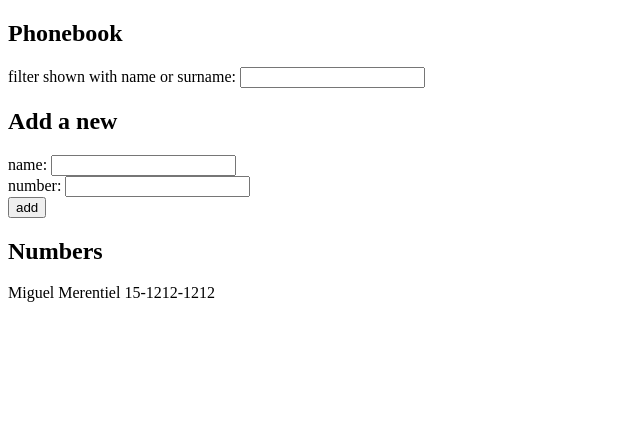
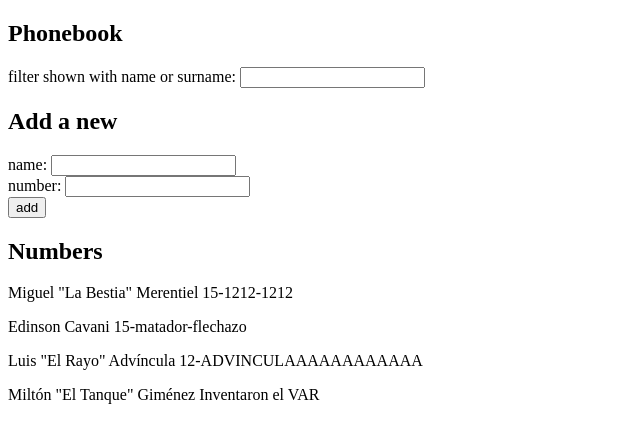
Before and after one commit to FedeGen12/fullstackopen, a React (Vite) app in the folder part2/phonebook/: page / in a window 1280 px wide. Shown: the top 438 px of the page, without its empty margins (0-640 px from the left). Built offline with nearby package versions, Linux system fonts and the light colour scheme; data requests are answered from the project's data file.

Commit message:
Exercise 2.11

```diff
--- a/part2/phonebook/src/App.jsx
+++ b/part2/phonebook/src/App.jsx
@@ -1,33 +1,41 @@
-import { useState } from 'react'
+import { useState, useEffect } from 'react'
+import axios from "axios";
+
 import Filter from "./components/Filter.jsx";
 import PersonForm from "./components/PersonForm.jsx";
 import PersonList from "./components/PersonList.jsx";
 
 const App = () => {
-    const [persons, setPersons] = useState([
-        { name: 'Miguel Merentiel',
-          number: '15-1212-1212' }
-    ])
+    const [persons, setPersons] = useState([])
+    const [personsFilter, setPersonsFilter] = useState([])
+    const [newFilter, setFilter] = useState('')
 
-    const [personsFilter, setNewPersonsFilter] = useState(persons)
-    const [newFilter, setNewFilter] = useState('')
+    useEffect(() => {
+        axios
+            .get('http://localhost:3001/persons')
+            .then(response => {
+                // response contains all the data from the HTTP GET request
+                setPersons(response.data)
+                setPersonsFilter(response.data)
+            })
+    }, []);
 
     return (
         <div>
             <h2>Phonebook</h2>
 
             <Filter persons={persons}
-                    setNewFilterPersons={setNewPersonsFilter}
+                    setNewFilterPersons={setPersonsFilter}
                     newFilter={newFilter}
-                    setNewFilter={setNewFilter}
+                    setNewFilter={setFilter}
             />
 
             <h2>Add a new</h2>
 
             <PersonForm persons={persons}
                         setPersons={setPersons}
-                        setNewFilter={setNewFilter}
-                        setNewPersonsFilter={setNewPersonsFilter}
+                        setNewFilter={setFilter}
+                        setNewPersonsFilter={setPersonsFilter}
             />
 
             <h2>Numbers</h2>
```
